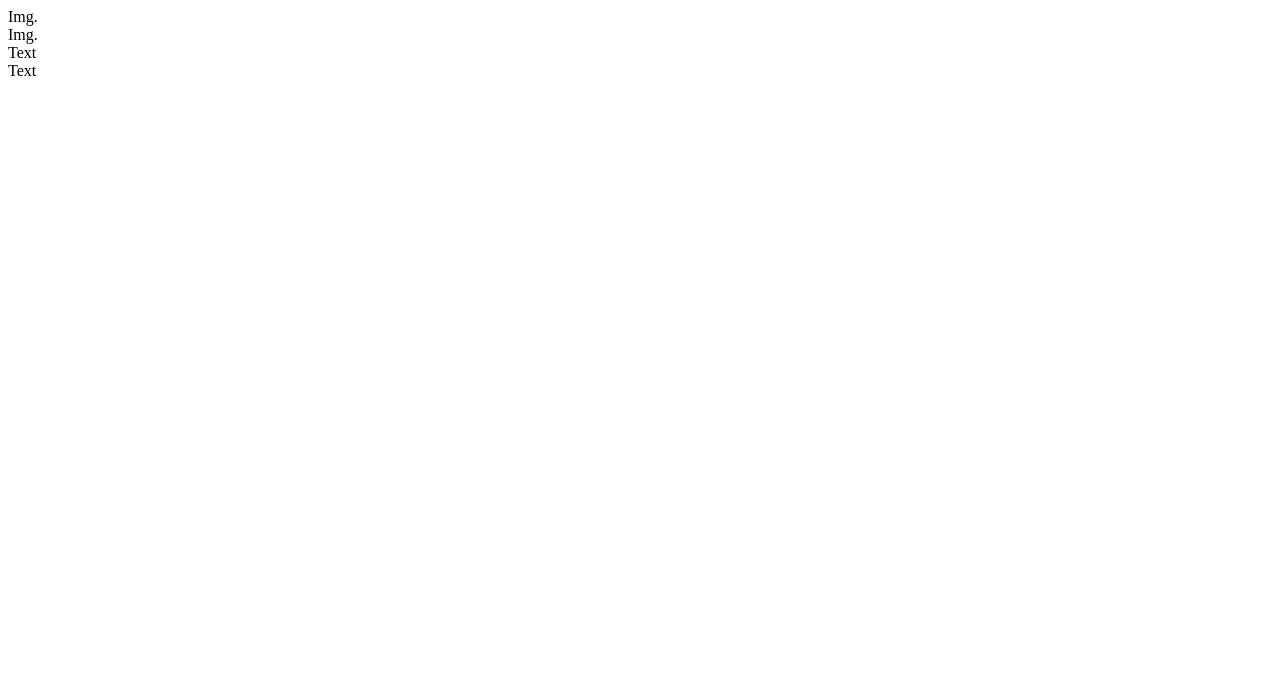
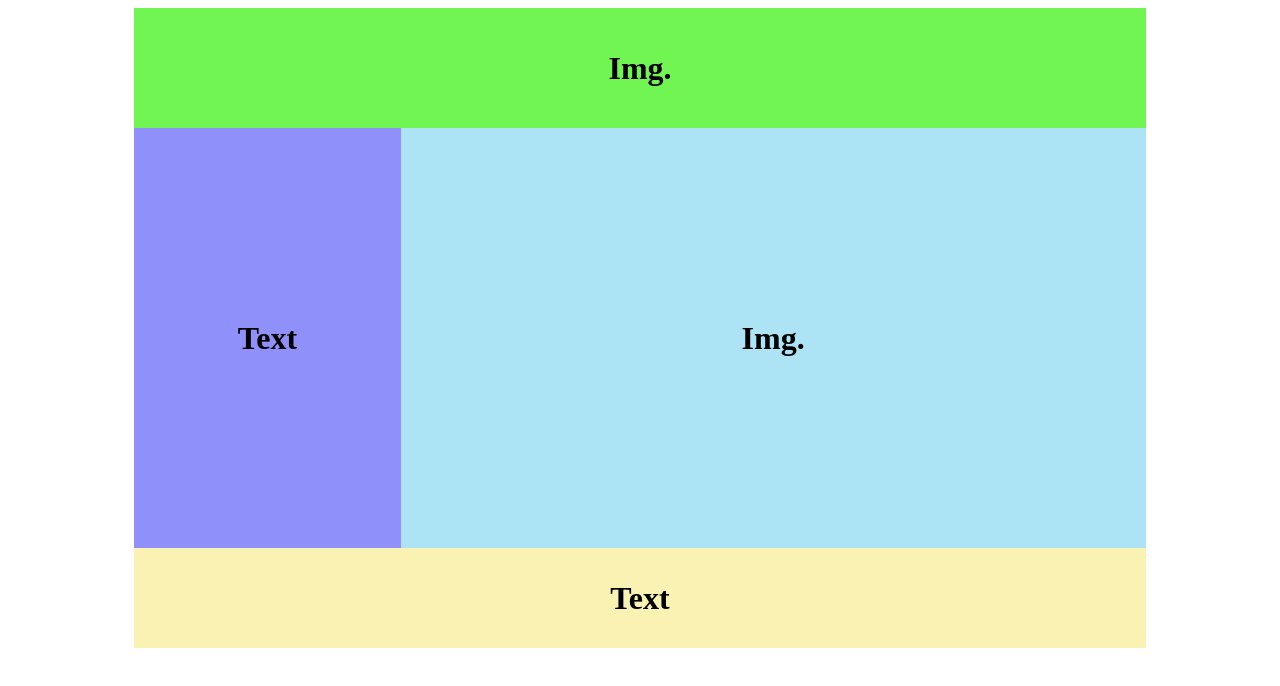
Before and after one commit to BbIXOD/lab-3-frontend, a plain HTML site: page index.html in a window 1280 px wide. Drawn offline with Linux system fonts and the light colour scheme.

Commit message:
Add style (with float)

```diff
--- a/index.html
+++ b/index.html
@@ -6,12 +6,13 @@
     <meta charset="utf-8">
     <meta name="keywords" content="lab3, lab-3, front-end, kpi, learn, html-5, html5, html, css3, css-3, css">
     <meta name="description" content="Simple html-5 and css-3 site">
+    <link rel="stylesheet" href="style.css">
 </head>
 <body>
     <div id="container">
-        <div id="header">Img.</div>
-        <div id="content">Img.</div>
-        <div id="navigation">Text</div>
-        <div id="footer">Text</div>
+        <div class="center-content" id="header"><h1>Img.</h1></div>
+        <div class="center-content" id="content"><h1>Img.</h1></div>
+        <div class="center-content" id="navigation"><h1>Text</h1></div>
+        <div class="center-content" id="footer"><h1>Text</h1></div>
     </div>
 </body>
--- /dev/null
+++ b/style.css
@@ -0,0 +1,38 @@
+#container {
+    width: 80%;
+    height: 80vh;
+    background-color: #00fff7;
+    margin: auto;
+}
+
+.center-content {
+    display: flex;
+    justify-content: center;
+    align-items: center;
+}
+
+#header {
+    background-color: #71F553;
+    height: 18.75%;
+    width: 100%;
+}
+
+#content {
+    background-color: #ACE3F5;
+    height: 65.625%;
+    width: 73.68%;
+    float: right;
+}
+
+#navigation {
+    background-color: #9090FA;
+    height: 65.625%;
+    width: 26.32%;
+    float: left;
+}
+
+#footer {
+    background-color: #F9F2B3;
+    height: 15.625%;
+    width: 100%;
+}
```
